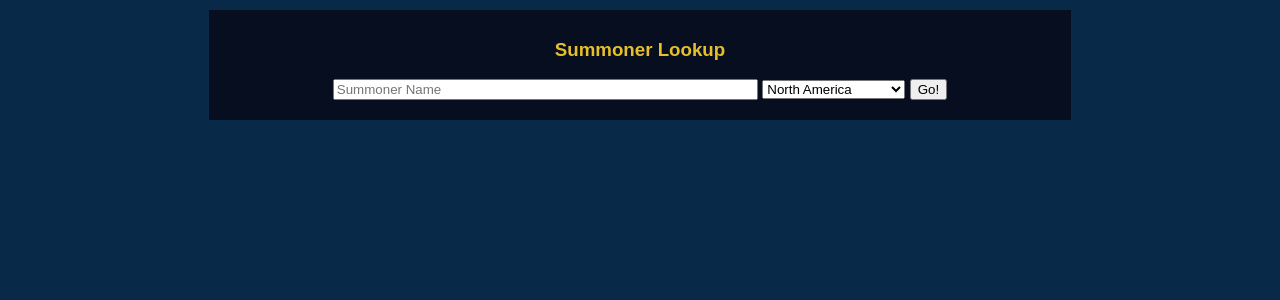
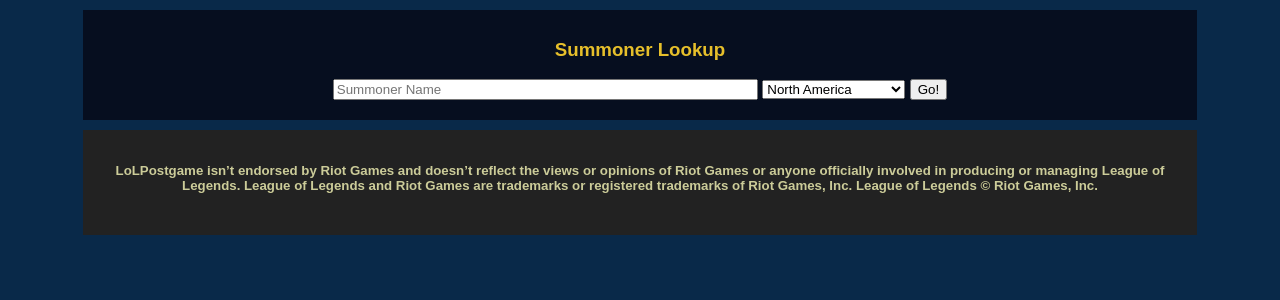
Before and after one commit to SporkV/lolpostgame, a PHP site: page / in a window 1280 px wide. Shown: the top 300 px of the page. Run offline with PHP 8.4, Linux system fonts and the light colour scheme.

Commit message:
Footer/loop testing
added disclaimer in footer, continued work on the loop/parse

```diff
--- a/index.php
+++ b/index.php
@@ -28,5 +28,8 @@
             <input type="submit" value="Go!" />
         </form>
     </div>
+    <div id="footer">
+    	<h5>LoLPostgame isn’t endorsed by Riot Games and doesn’t reflect the views or opinions of Riot Games or anyone officially involved in producing or managing League of Legends. League of Legends and Riot Games are trademarks or registered trademarks of Riot Games, Inc. League of Legends © Riot Games, Inc.</h5>
+    </div>
 </body>
 </html>
--- a/lookup.css
+++ b/lookup.css
@@ -11,7 +11,17 @@ body{
 	margin: 10px auto;
 	padding: 20px;
 	padding-top: 10px;
-	width: 65%;
+	width: 85%;
+}
+
+#footer{
+	background-color: #222;
+	color: #CC9;
+	border:5px #CCC;
+	margin: 10px auto;
+	padding: 20px;
+	padding-top: 10px;
+	width: 85%;
 }
 
 h3{
--- a/parse.php
+++ b/parse.php
@@ -65,6 +65,8 @@ $json = json_decode($content, true);
 		}
 		?>
 	</div>
-
+	<div id="footer">
+    	<h5>LoLPostgame isn’t endorsed by Riot Games and doesn’t reflect the views or opinions of Riot Games or anyone officially involved in producing or managing League of Legends. League of Legends and Riot Games are trademarks or registered trademarks of Riot Games, Inc. League of Legends © Riot Games, Inc.</h5>
+    </div>
 </body>
 </html>
```
Also changed, not shown: parse.css (+12 -2 lines).
